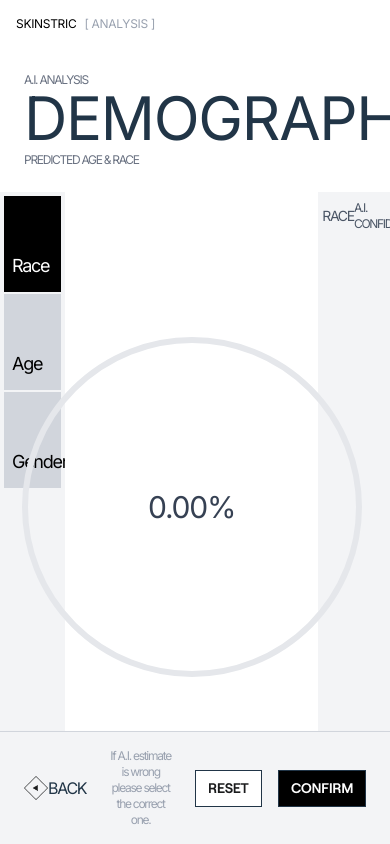
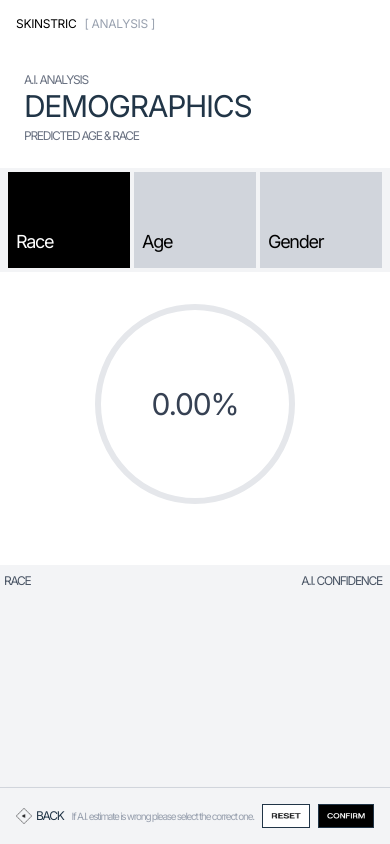
Before and after one commit to kayleesatch/skinstric-ai, a React (Vite) app: page /demographics in a window 390 px wide. Built offline with nearby package versions, Linux system fonts and the light colour scheme.

Commit message:
fixed some responsiveness that i noticed

```diff
--- a/src/components/AnalysisMenu.jsx
+++ b/src/components/AnalysisMenu.jsx
@@ -53,7 +53,7 @@ export default function AnalysisMenu() {
                     <img src={reverseIconButton} alt="Back" />
                     <span className="uppercase">Back</span>
             </div>
-            <div className="absolute bottom-20 right-6 cursor-pointer flex items-center space-x-2" onClick={() => navigate("/demographics", { state: { base64Image } })}>
+            <div className="absolute bottom-20 right-6 cursor-pointer flex items-center space-x-2" onClick={() => navigate("/demographics", { state: { base64Image, predictions } })}>
                     <span className="uppercase">Get Summary</span>
                     <img src={iconButton} alt="Get Summary" />
             </div>
--- a/src/components/DemographicsSection/BottomBanner.jsx
+++ b/src/components/DemographicsSection/BottomBanner.jsx
@@ -5,24 +5,24 @@ import { useNavigate } from "react-router-dom"
 function BottomBanner() {
     const navigate = useNavigate()
     return (
-        <div className="fixed bottom-0 left-0 right-0 bg-gray-100 border-t border-gray-300 px-6 py-4 flex items-center justify-between shadow-md z-50" onClick={() => navigate(-1)}>
-            <div className="flex">
+        <div className="fixed bottom-0 left-0 right-0 bg-gray-100 border-t border-gray-300 px-4 sm:px-6 py-4 flex items-center justify-between shadow-md z-50" onClick={() => navigate(-1)}>
+            <div className="flex items-center space-x-1 sm:space-x-2">
             <img
                 src={reverseIconButton}
                 alt="Left Button"
-                className="w-6 h-6 hover:scale-180 transition-transform duration-300"
+                className="w-4 h-4 sm:w-6 sm:h-6 hover:scale-150 transition-transform duration-300"
                 />
-                <span className="uppercase">Back</span>
+                <span className="uppercase text-xs sm:text-sm">Back</span>
             </div>
 
 
-            <p className="text-gray-400 text-center flex-1 mx-6 max-w-lg text-xs">
+            <p className="text-gray-400 text-center flex-1 mx-2 sm:mx-6 max-w-sm text-[10px] sm:text-xs">
                 If A.I. estimate is wrong please select the correct one.
             </p>
 
-            <div className="flex space-x-4">
-                <img src={resetButton} alt="Reset" className="hover:scale-110 border-1 p-3 bg-white" />
-                <img src={confirmButton} alt="Confirm" className="hover:scale-110 border-1 p-3 bg-black" />
+            <div className="flex space-x-2 sm:space-x-4">
+                <img src={resetButton} alt="Reset" className="hover:scale-110 border-1 p-2 sm:p-3 bg-white w-12 h-6 lg:w-14 sm:h-8" />
+                <img src={confirmButton} alt="Confirm" className="hover:scale-110 border-1 p-2 sm:p-3 bg-black w-14 h-6 lg:w-16 sm:h-8" />
             </div>
         </div>
     )
--- a/src/components/DemographicsSection/CenterDisplay.jsx
+++ b/src/components/DemographicsSection/CenterDisplay.jsx
@@ -4,12 +4,21 @@ export default function CenterDisplay({ actualValue, selectedPrediction }) {
     const actual = actualValue;
 
     const percentage = parseFloat(selectedPrediction?.[actual]) * 100 || 0;
-    const radius = 170;
+    const [radius, setRadius] =useState(170);
     const stroke = 6;
     const normalizedRadius = radius - stroke / 2;
     const circumference = 2 * Math.PI * normalizedRadius;
 
     const [progress, setProgress] = useState(0);
+
+    useEffect(() => {
+        const updateRadius = () => {
+            setRadius(window.innerWidth < 640 ? 100 : 170);
+        };
+        updateRadius();
+        window.addEventListener("resize", updateRadius);
+        return () => window.removeEventListener("resize", updateRadius);
+    }, [])
 
     useEffect(() => {
         setProgress(percentage);
--- a/src/components/DemographicsSection/Demographics.jsx
+++ b/src/components/DemographicsSection/Demographics.jsx
@@ -62,11 +62,11 @@ export default function Demographics() {
 
         <div className='p-6'>
             <p className='text-xs text-gray-500 uppercase'>A.I. Analysis</p>
-            <h2 className='text-6xl font-bold uppercase'>Demographics</h2>
+            <h2 className='text-3xl md:text-6xl font-bold uppercase'>Demographics</h2>
             <p className='text-xs text-gray-500 mt-1 uppercase'>Predicted Age & Race</p>
         </div>
 
-        <div className='flex flex-grow'>
+        <div className='flex flex-col md:flex-row flex-grow overflow-y-auto'>
 
             <Sidebar
                 selectedCategory={selectedCategory}
--- a/src/components/DemographicsSection/PredictionList.jsx
+++ b/src/components/DemographicsSection/PredictionList.jsx
@@ -14,9 +14,9 @@ export default function PredictionList({
     .sort((a, b) => b.value - a.value);
 
     return (
-       <div className="w-[30%] md:w-[45%] h-full bg-gray-100 overflow-y-auto py-2 pr-1">
+       <div className="w-full md:w-[30%] lg:w-[45%] bg-gray-100 overflow-y-auto py-2 pr-1 h-full pb-20">
             <div className="flex justify-between items-center mb-3 px-1">
-                <h3 className="text-sm font-semibold uppercase text-gray-600">{selectedCategory}</h3>
+                <h3 className="text-xs md:text-sm font-semibold uppercase text-gray-600">{selectedCategory}</h3>
                 <span className="text-xs font-semibold uppercase text-gray-600">A.I. Confidence</span>
             </div>
 
@@ -31,7 +31,7 @@ export default function PredictionList({
                         onClick={() => onSelectPrediction(selectedCategory, label)}
                         onMouseEnter={() => setHoveredIndex(index)}
                         onMouseLeave={() => setHoveredIndex(null)}
-                        className={`cursor-pointer justify-between items-center py-1 flex transition-colors duration-150 text-xs
+                        className={`cursor-pointer justify-between items-center py-2 px-2 flex transition-colors duration-150 text-xs md:text-xs
                             ${isSelected
                                 ? 'bg-black text-white'
                                 : 'hover:bg-black hover:text-white text-black bg-transparent'
--- a/src/components/DemographicsSection/Sidebar.jsx
+++ b/src/components/DemographicsSection/Sidebar.jsx
@@ -8,8 +8,8 @@ export default function Sidebar({ selectedCategory, setSelectedCategory, actualV
     ];
 
     return (
-        <div className="w-1/6 bg-gray-100 flex flex-col items-center">
-            <div className="flex flex-col gap-0.5 w-full px-1 pt-1">
+        <div className="w-full md:w-1/6 bg-gray-100 flex flex-row md:flex-col items-center md:items-stretch md: justify-start">
+            <div className="flex flex-row md:flex-col gap-1 w-full md:px-1 md:pt-1 px-2 py-1 justify-center">
                 {categories.map(({ label, key }) => {
                     const actual =  actualValue?.[key];
 
--- a/src/components/HeroSection/CenterTitle.jsx
+++ b/src/components/HeroSection/CenterTitle.jsx
@@ -37,7 +37,7 @@ const CenterTitle = ({ slideDirection }) => {
 
     return (
         <motion.div
-            className='absolute inset-0 flex flex-col top-[-12%] items-center justify-center text-center px-4 z-10'
+            className='absolute inset-0 flex flex-col top-2 sm:top-0 md:top-[-6%] lg:top[-12%] items-center justify-center text-center px-4 z-10'
             initial={{ opacity: 0, y: 20 }}
             animate={{ opacity: 1, y: 0 }}
             transition={{ duration: 0.8, ease: 'easeOut'}}
@@ -45,7 +45,7 @@ const CenterTitle = ({ slideDirection }) => {
             <motion.div
                 variants={variants}
                 animate={currentVariant}
-                className="text-4xl md:text-6xl lg:text-8xl lg:text-bold leading-tight bg-transparent">
+                className="text-4xl md:text-6xl lg:text-8xl font-bold leading-tight bg-transparent">
             Sophisticated <br /> skincare
         </motion.div>
 
@@ -55,7 +55,7 @@ const CenterTitle = ({ slideDirection }) => {
 
         <button
             onClick={() => navigate('/introduction')}
-            className="mt-4 text-sm font-bold flex items-center gap-2 uppercase tracking-wide lg:hidden bg-white hover:scale-105 transition-transform duration-300"
+            className="mb-2 text-sm font-bold flex items-center gap-2 uppercase tracking-wide lg:hidden bg-white hover:scale-105 transition-transform duration-300"
         >
             Enter Experience
             <img
--- a/src/components/Introduction.jsx
+++ b/src/components/Introduction.jsx
@@ -36,7 +36,7 @@ const Introduction = () => {
                                 navigate('/location');
                             }
                         }}
-                        className='w-full px-3 pt-6 pb-2 border-b-2 border-gray-800 text-center text-4xl outline-none bg-transparent placeholder-gray-800'
+                        className='w-full px-3 pt-6 pb-2 border-b-2 border-gray-800 text-center text-4xl outline-none bg-transparent text-black placeholder-gray-800'
                         placeholder='Introduce Yourself'
                     />
                 </div>
--- a/src/components/Location.jsx
+++ b/src/components/Location.jsx
@@ -57,7 +57,7 @@ const Location = () => {
                                 handleSubmit();
                             }
                         }}
-                        className='w-full pt-6 pb-2 border-b-2 border-gray-800 text-center tracking-tighter text-4xl outline-none bg-transparent placeholder-gray-800'
+                        className='w-full pt-6 pb-2 border-b-2 border-gray-800 text-center tracking-tighter text-4xl outline-none bg-transparent text-black placeholder-gray-800'
                         placeholder='Where are you from?'
                     />
                 </div>
--- a/src/components/PhotoSection/PhotoSelect.jsx
+++ b/src/components/PhotoSection/PhotoSelect.jsx
@@ -46,7 +46,7 @@ const PhotoSelect = () => {
     };
 
     return (
-        <section className="relative w-full h-screen bg-white overflow-hidden flex flex-col items-center justify-center">
+        <section className="relative w-full h-screen bg-white overflow-hidden flex flex-col items-center justify-center px-4 pb-20 sm:pb-10">
             <input
                 type="file"
                 accept="image/*"
```
